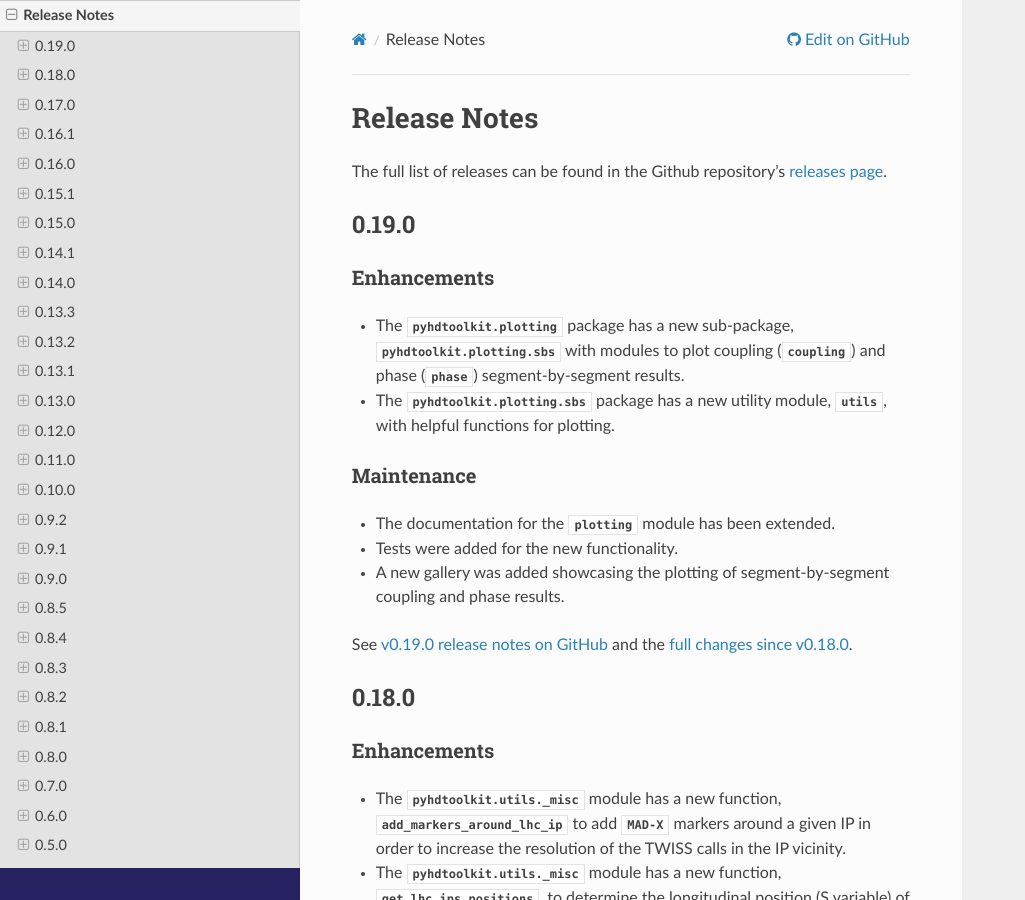
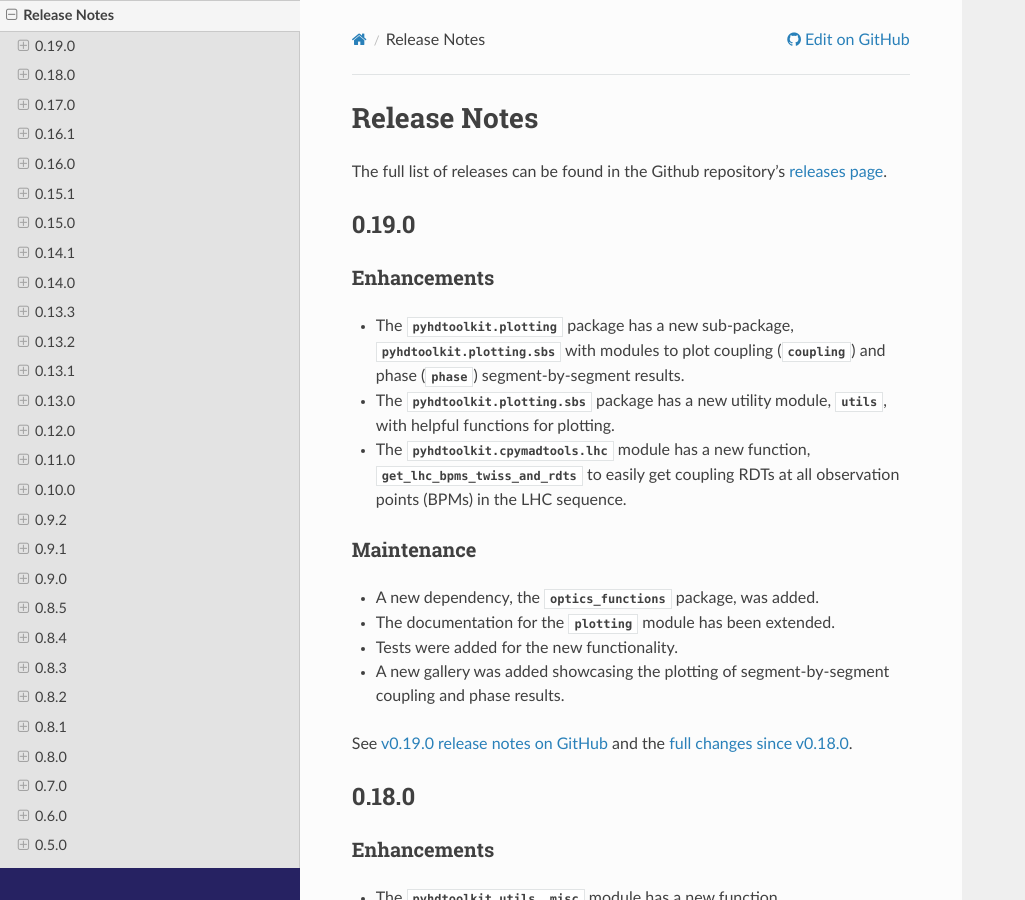
Before and after one commit to fsoubelet/PyhDToolkit, a Sphinx documentation site: the page built from docs/release.rst, in a window 1280 px wide and 900 px high. Shown: the whole window, without its empty margins (0-1025 px from the left). Built offline with Sphinx 7.4.7 and the Read the Docs theme 2.0.0, drawn with Linux system fonts in a browser that asks for light colours; pages that are not in the unit, such as notebooks, are missing from menus.

Commit message:
add missing info in release notes

```diff
--- a/docs/release.rst
+++ b/docs/release.rst
@@ -13,10 +13,12 @@ Enhancements
 
 * The `pyhdtoolkit.plotting` package has a new sub-package,  `pyhdtoolkit.plotting.sbs` with modules to plot coupling (`~pyhdtoolkit.plotting.sbs.coupling`) and phase (`~pyhdtoolkit.plotting.sbs.phase`) segment-by-segment results.
 * The `pyhdtoolkit.plotting.sbs` package has a new utility module,  `~pyhdtoolkit.plotting.sbs.utils`, with helpful functions for plotting.
+* The `pyhdtoolkit.cpymadtools.lhc` module has a new function, `~pyhdtoolkit.cpymadtools.lhc.get_lhc_bpms_twiss_and_rdts` to easily get coupling RDTs at all observation points (BPMs) in the LHC sequence.
 
 Maintenance
 ~~~~~~~~~~~
 
+* A new dependency, the `optics_functions` package, was added.
 * The documentation for the `~pyhdtoolkit.maths.plotting` module has been extended.
 * Tests were added for the new functionality.
 * A new gallery was added showcasing the plotting of segment-by-segment coupling and phase results.
```
